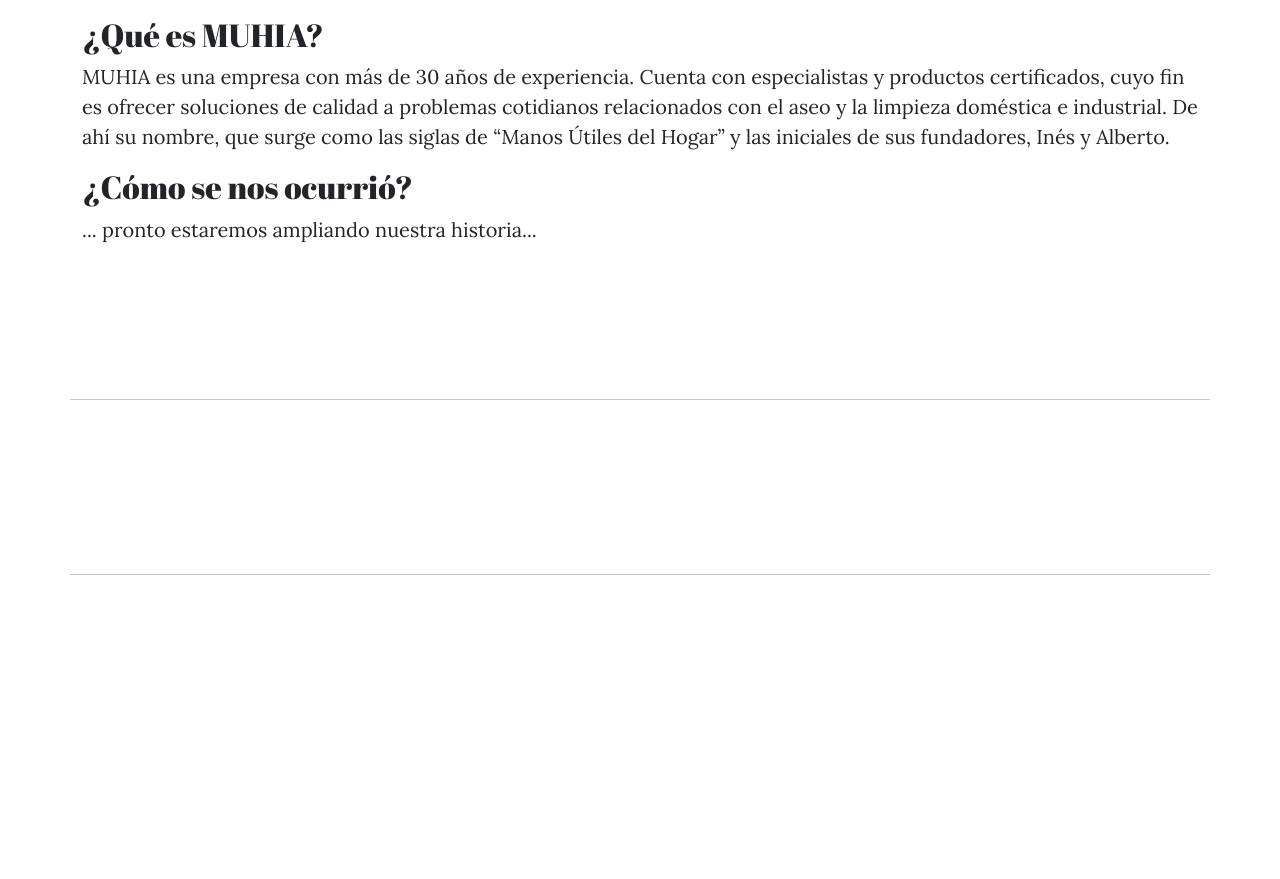
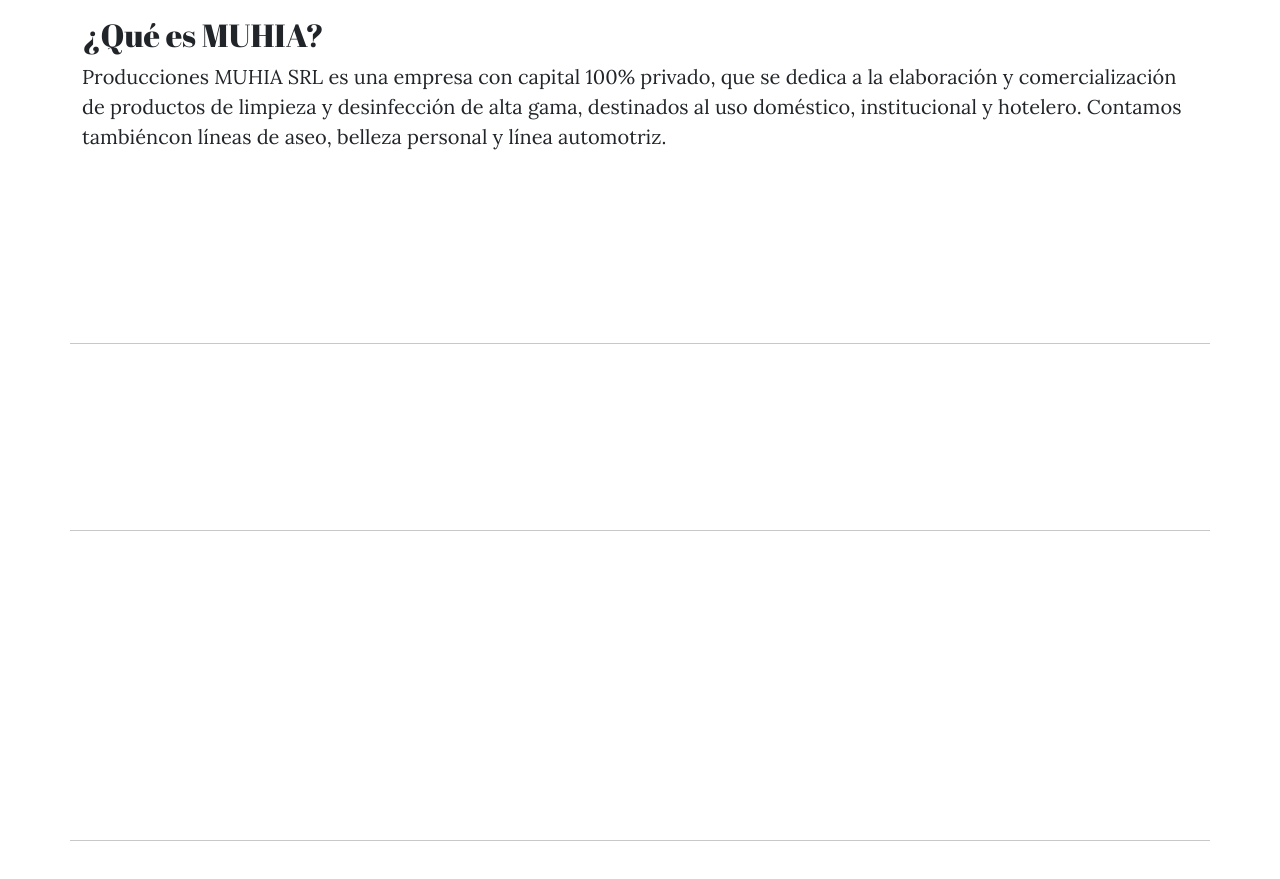
Before and after one commit to mmalbo/pw_muhia, a Django app: page /historia/ in a window 1280 px wide; the page is wider, and only the part inside the window is pictured. Shown: the part 73-952 px from the top of that part. Run offline with Django 4.2, Linux system fonts and the light colour scheme; some libraries are stand-ins or nearby versions; grey boxes are pictures that could not be loaded.

Commit message:
Menu principal e historia

```diff
--- a/templates/About/historia.html
+++ b/templates/About/historia.html
@@ -12,22 +12,24 @@
     <div class="container py-3 py-xl-3">
         <div class="row mb-1">
             <h2 class="font-weight-bold" style="font-family: 'Abril Fatface', serif;">¿Qué es MUHIA?</h2>
-            <p class="w-lg-50" style="font-family: Lora, serif;font-size: 20px;">MUHIA es una empresa con más de 30 años de experiencia. Cuenta con especialistas y productos certificados, cuyo fin es ofrecer soluciones de calidad a problemas cotidianos relacionados con el aseo y la limpieza doméstica e industrial. De ahí su nombre, que surge como las siglas de “Manos Útiles del Hogar” y las iniciales de sus fundadores, Inés y Alberto.</p>
-            <h2 class="font-weight-bold" style="font-family: 'Abril Fatface', serif;">¿Cómo se nos ocurrió?</h2>
-            <p class="w-lg-50" style="font-family: Lora, serif;font-size: 20px;">... pronto estaremos ampliando nuestra historia...</p>
+            <p class="w-lg-50" style="font-family: Lora, serif;font-size: 20px;">Producciones MUHIA SRL es una empresa con capital 100% privado,
+              que se dedica a la elaboración y comercialización de productos de limpieza y desinfección de alta gama,
+              destinados al uso doméstico, institucional y hotelero. Contamos tambiéncon líneas de aseo, belleza personal
+              y línea automotriz.
+            </p>
         </div>
         <div class="row">
             <h2 class="font-weight-bold py-3" data-aos="zoom-out" style="font-family: 'Abril Fatface', serif;">Misión</h2>
                 <div class="d-flex align-items-center align-items-md-start align-items-xl-center" data-aos="fade-right" data-aos-duration="700" data-aos-delay="50">
                     <div>
-                        <p>Ofrecer productos de calidad que ayuden a mantener la limpieza y el bienestar de las personas, los hogares, las instituciones y su automóvil.</p>
+                        <p class="w-lg-50" style="font-family: Lora, serif;font-size: 20px;">Ofrecer productos de calidad que ayuden a mantener la limpieza y el bienestar de las personas, los hogares, las instituciones y su automóvil.</p>
                     </div>
                 </div>
                 <hr class="my-3">
             <h2 class="font-weight-bold py-3" data-aos="zoom-out" style="font-family: 'Abril Fatface', serif;">Visión</h2>
                 <div class="d-flex align-items-center align-items-md-start align-items-xl-center" data-aos="fade-right" data-aos-duration="600">
                     <div>
-                        <p>Ser reconocidos por nuestros clientes, empleados y grupos de interés, como la marca cubana de limpieza y aseo personal con mayor responsabilidad social y ambiental en el país y con los productos de más alta calidad.</p>
+                        <p class="w-lg-50" style="font-family: Lora, serif;font-size: 20px;">Ser reconocidos por nuestros clientes, empleados y grupos de interés, como la marca cubana de limpieza y aseo personal con mayor responsabilidad social y ambiental en el país y con los productos de más alta calidad.</p>
                     </div>
                 </div>
                 <hr class="my-3">
--- a/templates/base.html
+++ b/templates/base.html
@@ -50,7 +50,7 @@
             </div>
             <div class="col-lg-3 d-none d-lg-block">
             </div>
-            <div class="col-lg-10" style="padding-left: 0px;">
+            <div class="col-lg-7" style="padding-right: 0px;">
                 <div class="row">
                     <nav id="menu_principal" class="navbar navbar-light navbar-expand-lg navbar-collapse" style="text-align: left; background: #ffffff;border-color: #ffffff; padding-top: 0px; padding-bottom: 0px; ">
                         <button class="navbar-toggler" type="button" data-toggle="collapse" data-target="#menu"><span class="navbar-toggler-icon"></span></button>
```
